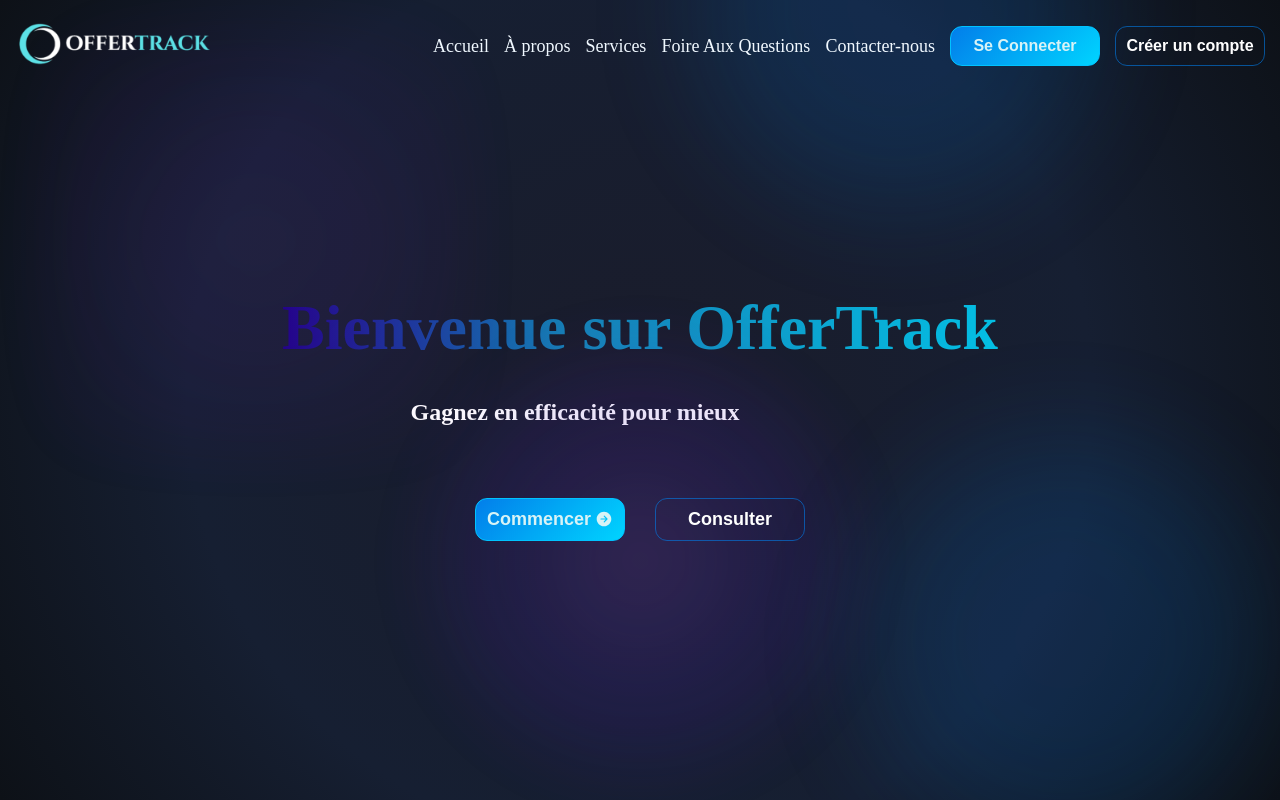
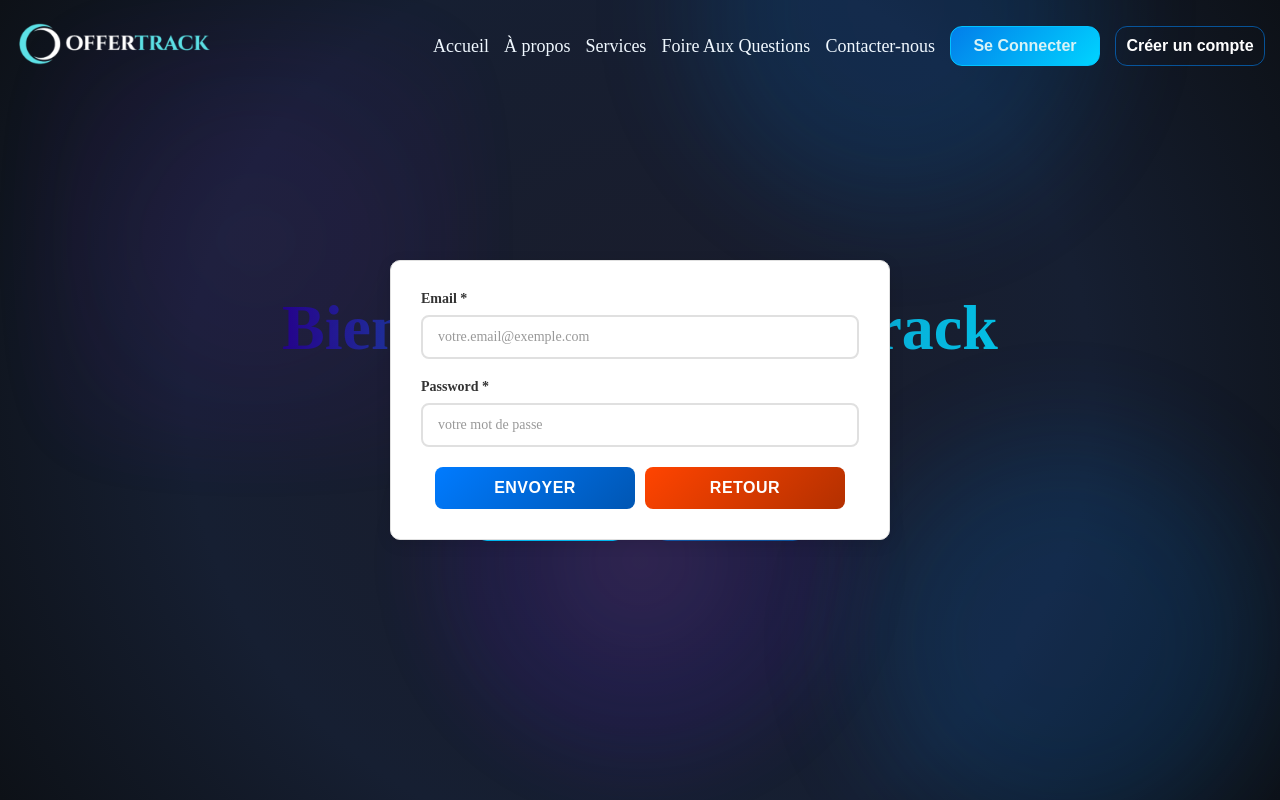
Before and after one commit to cheikhi51/Stage_Appels_Offres, a React (Vite) app: page / in a window 1280 px wide. Both pictures are taken after a click on the button "Se Connecter". Shown: the top 800 px of the page. Built offline with nearby package versions, Linux system fonts and the light colour scheme.

Commit message:
added the sign up and the login componenets modified some files

```diff
--- a/src/App.css
+++ b/src/App.css
@@ -585,6 +585,9 @@ body{
         width: 100%;
         max-width: 400px;
     }
+    .sign-up-form{
+        max-width: 100%;
+    }
 }
 
 /*About section */
@@ -715,7 +718,7 @@ body{
   display: flex;
   flex-direction: column;
   align-items: center;
-  background: linear-gradient(145deg, #f9f9f9, #ffffff);
+  background: linear-gradient(145deg, #fffefe 0%, #fffefe 100%);
   padding: 40px 20px;
   color: #1a1a1a;
   min-height: 100vh;
@@ -1063,3 +1066,118 @@ body{
     cursor: pointer;
     transform: translateY(-4px) scale(1.2);
 }
+/*Sign up section */
+.sign-up-form{
+    position: fixed;
+    top: 50%;
+    left: 50%;
+    transform: translateX(-50%) translateY(-50%);
+    background: #fff;
+    padding: 30px;
+    border-radius: 10px;
+    box-shadow: 0 4px 15px rgba(0, 0, 0, 0.1);
+    width: 100%;
+    max-width: 500px;
+    border: 1px solid #e0e0e0;
+    z-index: 9000;
+}
+.sign-up-btns{
+    display: flex;
+    justify-content: center;
+    align-items: center;
+    flex-wrap: wrap;
+    gap: 10px;
+}
+.sign-up-submit-btn{
+    width: 100%;
+    max-width: 200px;
+    padding: 12px 20px;
+    background: linear-gradient(135deg, #007bff 0%, #0056b3 100%);
+    color: white;
+    border: none;
+    border-radius: 8px;
+    font-size: 16px;
+    font-weight: 600;
+    cursor: pointer;
+    transition: all 0.3s ease;
+    text-transform: uppercase;
+    letter-spacing: 0.5px;
+}
+.sign-up-submit-btn:hover{
+    background: linear-gradient(135deg, #0056b3 0%, #003f82 100%);
+    transform: translateY(-2px);
+    box-shadow: 0 6px 20px rgba(0, 123, 255, 0.3);
+}
+.cancel-btn{
+    width: 100%;
+    max-width: 200px;
+    padding: 12px 20px;
+    background: linear-gradient(135deg, #ff4400 0%, #b33000 100%);
+    color: white;
+    border: none;
+    border-radius: 8px;
+    font-size: 16px;
+    font-weight: 600;
+    cursor: pointer;
+    transition: all 0.3s ease;
+    text-transform: uppercase;
+    letter-spacing: 0.5px;
+}
+.cancel-btn:hover{
+    background: linear-gradient(135deg, #b33c00 0%, #820000 100%);
+    transform: translateY(-2px);
+    box-shadow: 0 6px 20px rgba(0, 123, 255, 0.3);
+}
+@keyframes fadeAnimation {
+    from{
+        opacity: 0;
+    }
+    to{
+        opacity: 1;
+    }
+}
+.fade-element{
+    animation: fadeAnimation 0.5s ease-in-out;
+}
+/*Login section */
+.login-form{
+    position: fixed;
+    top: 50%;
+    left: 50%;
+    transform: translateX(-50%) translateY(-50%);
+    background: #fff;
+    padding: 30px;
+    border-radius: 10px;
+    box-shadow: 0 4px 15px rgba(0, 0, 0, 0.1);
+    width: 100%;
+    max-width: 500px;
+    border: 1px solid #e0e0e0;
+    z-index: 9000;
+}
+.login-btns{
+    display: flex;
+    justify-content: center;
+    align-items: center;
+    gap: 10px;
+    flex-wrap: wrap;
+}
+.login-submit-btn{
+    width: 100%;
+    max-width: 200px;
+    padding: 12px 20px;
+    background: linear-gradient(135deg, #007bff 0%, #0056b3 100%);
+    color: white;
+    border: none;
+    border-radius: 8px;
+    font-size: 16px;
+    font-weight: 600;
+    cursor: pointer;
+    transition: all 0.3s ease;
+    text-transform: uppercase;
+    letter-spacing: 0.5px;
+}
+.login-submit-btn:hover{
+    background: linear-gradient(135deg, #0056b3 0%, #003f82 100%);
+    transform: translateY(-2px);
+    box-shadow: 0 6px 20px rgba(0, 123, 255, 0.3);
+}
--- a/src/App.jsx
+++ b/src/App.jsx
@@ -9,10 +9,13 @@ import Contact from './Contact'
 import Footer from './Footer'
 import Faq from './Faq'
 import Secteurs from './Secteurs'
+import Signup from './Signup'
+import Login from './Login'
 function App() {
 
   const [isLoading,setIsLoading] = useState(true);
-
+  const [showSignUp,setShowSignUp] = useState(false);
+  const [showLogin,setShowLogin] = useState(false);
   useEffect(()=>{
     const interval = setInterval(()=>{
         setIsLoading(false);
@@ -34,7 +37,9 @@ function App() {
   }
   return (
     <>
-      <Navbar />
+      <Navbar setShowSignUp={setShowSignUp} setShowLogin={setShowLogin}/>
+      {showSignUp && <Signup setShowSignUp={setShowSignUp}/>}
+      {showLogin && <Login  setShowLogin={setShowLogin}/>}
       <Home />
       <About />
       <Services />
--- /dev/null
+++ b/src/Login.jsx
@@ -0,0 +1,53 @@
+import { useState } from "react"
+
+function Login({setShowLogin}){
+    const [LoginData,setLoginData] = useState({email:"",password:""});
+
+    const handleChange = (e)=>{
+        setLoginData(prevLoginData=>({...prevLoginData, [e.target.name]:e.target.value}));
+    }
+    const handleLoginDataSubmit = (e)=>{
+        e.preventDefault();
+    }
+    const handleCancelLogin = ()=>{
+        setShowLogin(false);
+    }
+    return(
+        <form className="login-form fade-element" onSubmit={handleLoginDataSubmit}>
+            <div className="form-group">
+                        <label htmlFor="email">Email *</label>
+                        <input
+                            type="email"
+                            id="email"
+                            name="email"
+                            value={LoginData.email}
+                            onChange={handleChange}
+                            required
+                            placeholder="votre.email@exemple.com"
+                        />
+                    </div>
+
+                    <div className="form-group">
+                        <label htmlFor="password">Password *</label>
+                        <input
+                            type="password"
+                            id="password"
+                            name="password"
+                            value={LoginData.password}
+                            onChange={handleChange}
+                            required
+                            placeholder="votre mot de passe"
+                        />
+                    </div>
+                    <div className="login-btns">
+                        <button type="submit" className="login-submit-btn">
+                            Envoyer
+                        </button>
+                        <button type="submit" className="cancel-btn" onClick={handleCancelLogin}>
+                            Retour
+                        </button>
+                    </div>
+        </form>
+    )
+}
+export default Login
--- a/src/Navbar.jsx
+++ b/src/Navbar.jsx
@@ -1,10 +1,15 @@
 import { useEffect, useState } from "react";
 import image from "/offerTrack_logo_prev_ui.png";
-function Navbar(){
+function Navbar({setShowSignUp,setShowLogin}){
     const [isScrolled,setIsScrolled] = useState(null);
     const [isMenuOpen , setIsMenuOpen] = useState(false);
-    const [homeHeight, setHomeHeight] = useState(0);
 
+    const handleShowSignUp = ()=>{
+        setShowSignUp(true);
+    }
+    const handleShowLogin = ()=>{
+        setShowLogin(true);
+    }
    useEffect(() => {
         const handleScroll = () => {
         const isScrolled = window.scrollY > 10;
@@ -44,10 +49,10 @@ function Navbar(){
                         <a href="#contact" className="nav-link">Contacter-nous</a>
                     </li>
                     <li className="nav-item">
-                        <button className="login-btn">Se Connecter</button>
+                        <button className="login-btn" onClick={handleShowLogin}>Se Connecter</button>
                     </li>
                     <li className="nav-item">
-                        <button className="sign-up-btn">Créer un compte</button>
+                        <button className="sign-up-btn" onClick={handleShowSignUp}>Créer un compte</button>
                     </li>
                 </ul>
             <div className={`nav-toggle ${isMenuOpen ? 'active' : ''}`} onClick={toggleMenu}>
--- /dev/null
+++ b/src/Signup.jsx
@@ -0,0 +1,73 @@
+import { useState } from "react"
+
+function Signup({setShowSignUp}){
+    const [signUpData,setSignUpData] = useState({nom:"",email:"",password:""});
+    const handleChange = (e)=>{
+        setSignUpData(prevSignUpData => ({...prevSignUpData,[e.target.name]:e.target.value}))
+    }
+
+    const handleSignUpSubmit = (e)=>{
+        e.preventDefault();
+        setSignUpData({
+            nom:"",
+            email:"",
+            password:""
+        })
+    }
+
+    const handleCancel = ()=>{
+        setShowSignUp(false);
+    }
+    return(
+            <form className="sign-up-form fade-element" onSubmit={handleSignUpSubmit}>
+                <div className="form-group">
+                        <label htmlFor="nom">Nom complet *</label>
+                        <input
+                            type="text"
+                            id="nom"
+                            name="nom"
+                            value={signUpData.nom}
+                            onChange={handleChange}
+                            required
+                            placeholder="Votre nom complet"
+                        />
+                    </div>
+
+                    <div className="form-group">
+                        <label htmlFor="email">Email *</label>
+                        <input
+                            type="email"
+                            id="email"
+                            name="email"
+                            value={signUpData.email}
+                            onChange={handleChange}
+                            required
+                            placeholder="votre.email@exemple.com"
+                        />
+                    </div>
+
+                    <div className="form-group">
+                        <label htmlFor="password">Password *</label>
+                        <input
+                            type="password"
+                            id="password"
+                            name="password"
+                            value={signUpData.password}
+                            onChange={handleChange}
+                            required
+                            placeholder="votre mot de passe"
+                        />
+                    </div>
+                    <div className="sign-up-btns">
+                        <button type="submit" className="sign-up-submit-btn">
+                            Envoyer
+                        </button>
+                        <button type="submit" className="cancel-btn" onClick={handleCancel}>
+                            Retour
+                        </button>
+                    </div>
+
+            </form>
+    )
+}
+export default Signup
```
